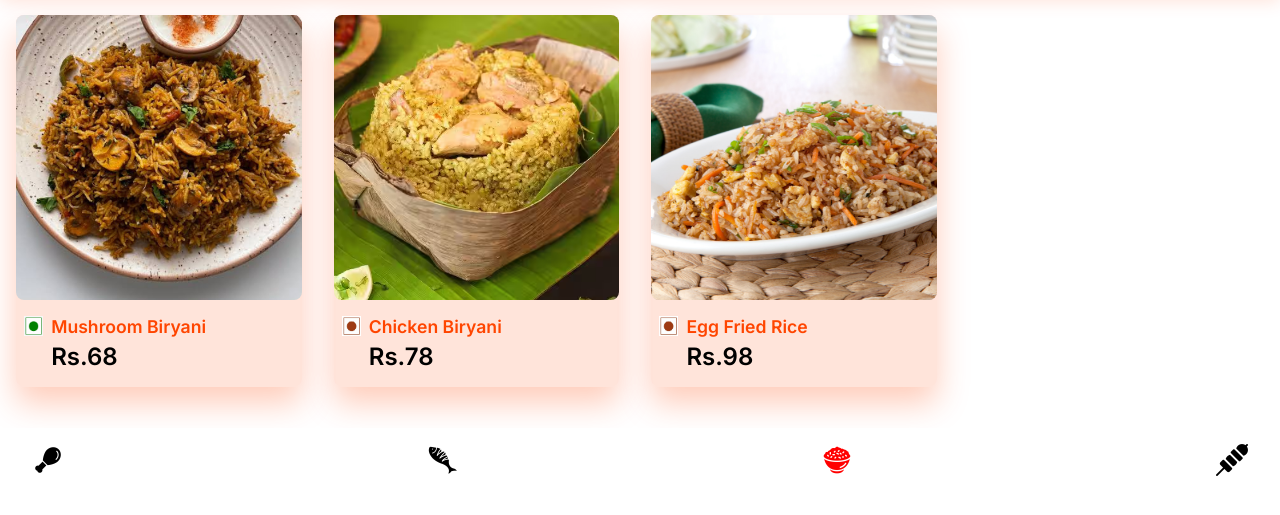
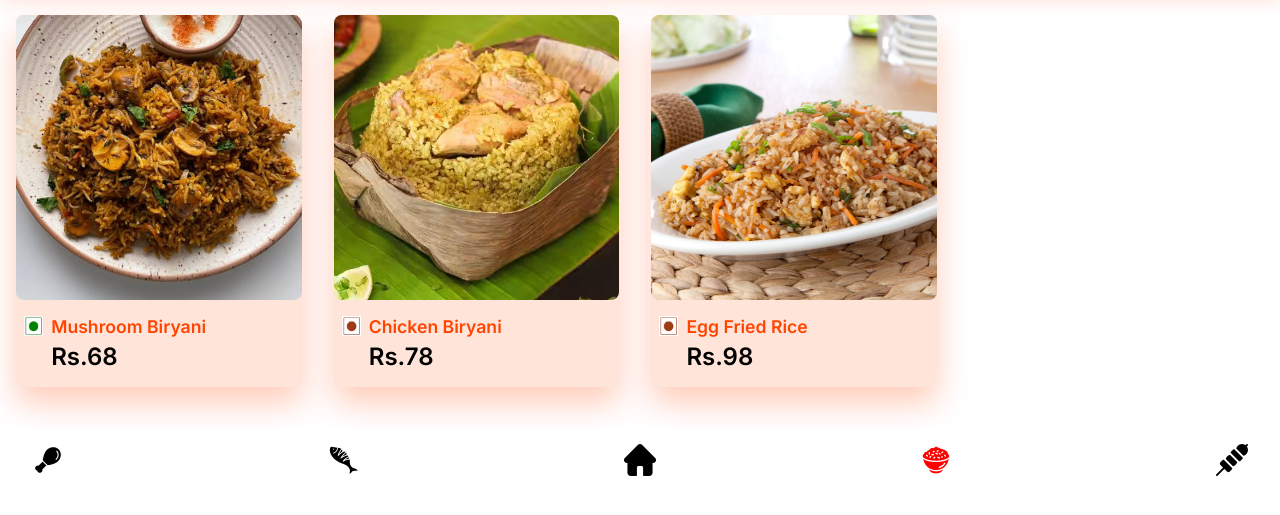
Before and after one commit to manoj7019/aaharnava, a plain HTML site: page riceDelights.html in a window 1280 px wide. Shown: the part 67-582 px from the top of the page. Drawn offline with Linux system fonts and the light colour scheme.

Commit message:
Update riceDelights.html

```diff
--- a/riceDelights.html
+++ b/riceDelights.html
@@ -78,6 +78,9 @@
         <a class="footerIcon" href="./tawaFry.html">
             <img class="footerImage" id="discountImage" src="./icons/fried-fish.png">
         </a>
+        <a class="footerIcon" href="./index.html">
+            <img class="footerImage" id="wishlistImage" src="./icons/home.png">
+        </a>
         <a class="footerIcon" href="./riceDelights.html">
             <img class="footerImage" id="wishlistImage" src="./icons/rice-bowl (1).png">
         </a>
```
